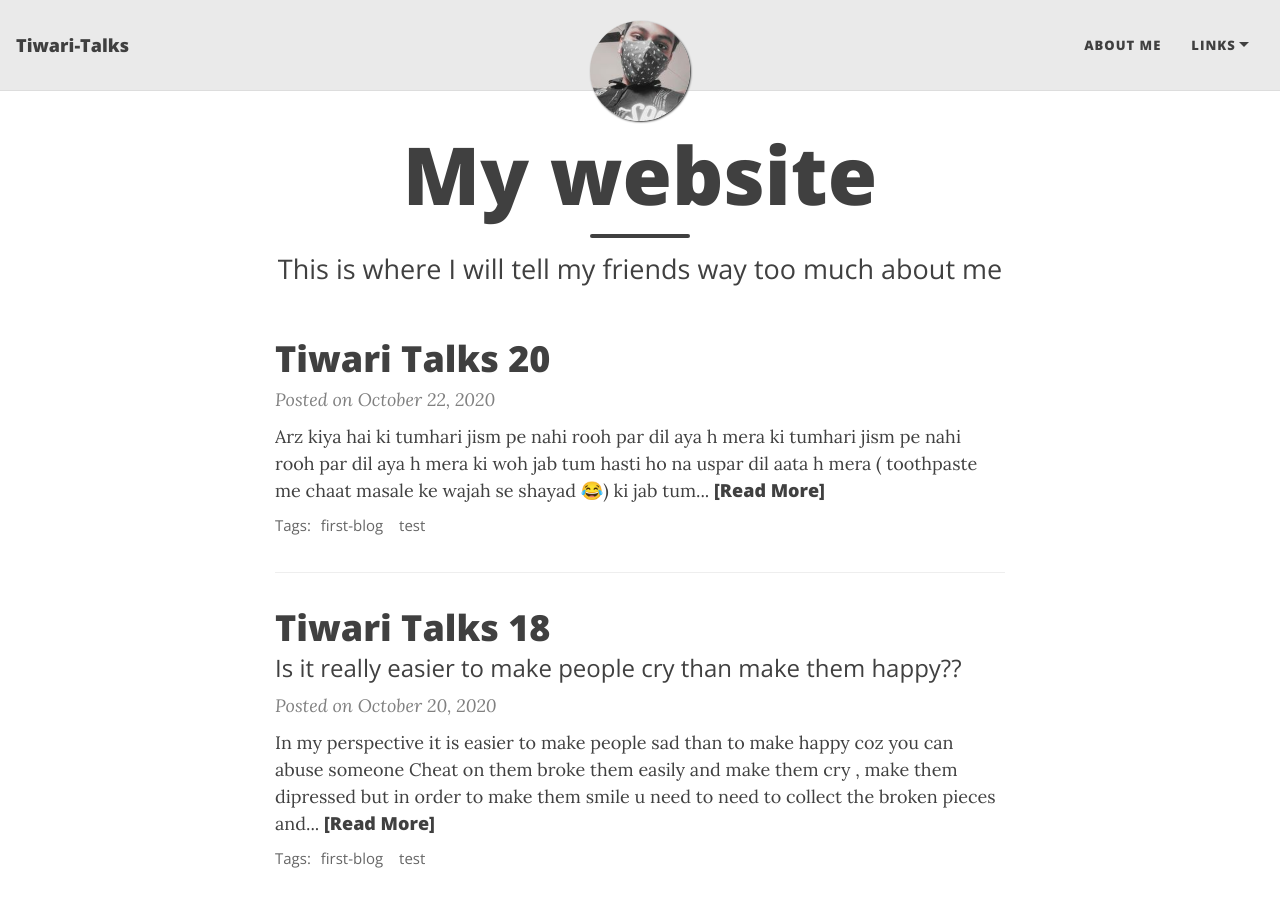
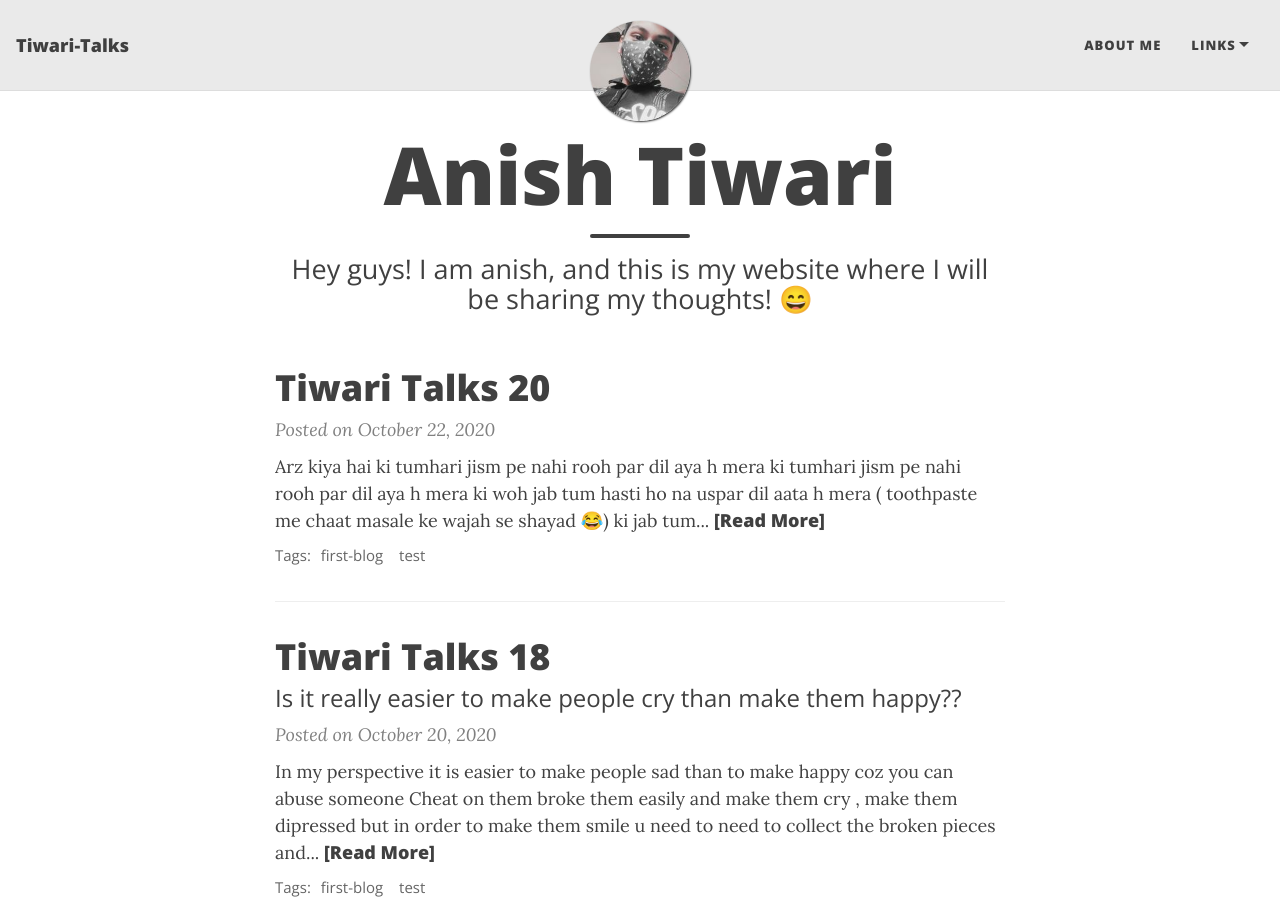
Before and after one commit to tiwari-talks/tiwari-talks.github.io, a Jekyll site: the page built from index.html, in a window 1280 px wide and 900 px high. Built offline with Jekyll 4.4.1, drawn with Linux system fonts in a browser that asks for light colours; nearby versions of some CDN libraries; the list of posts is cut into pages by our own code.

Commit message:
page name edited

```diff
--- a/index.html
+++ b/index.html
@@ -1,5 +1,5 @@
 ---
 layout: home
-title: My website
-subtitle: This is where I will tell my friends way too much about me
+title: Anish Tiwari
+subtitle: Hey guys! I am anish, and this is my website where I will be sharing my thoughts! 😄
 ---
```
